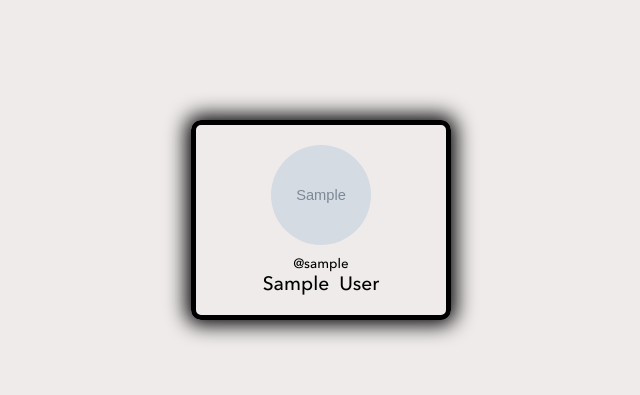
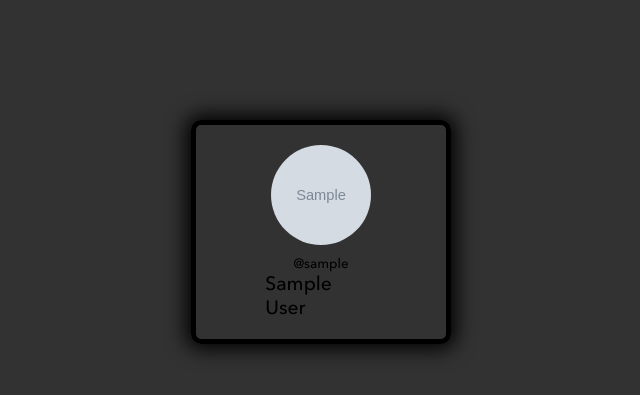
Before and after one commit to MrStewie404/messenger, a Django app: page /profile/1/ in a window 1280 px wide. Shown: the top 395 px of the page, without its empty margins (319-959 px from the left). Run offline with Django 3.2, Linux system fonts and the light colour scheme; tables that the repository leaves empty hold one stand-in row (values such as "Sample post"); grey boxes marked "Sample" are stand-in pictures.

Commit message:
minor update

```diff
--- a/static/default/styles.css
+++ b/static/default/styles.css
@@ -129,8 +129,9 @@
     color: #000000;
   }
 
-  .body-style{
-    background-color: rgb(239, 235, 235);
+body{
+    background-color: rgb(50, 50, 50);
+    /* background-color: rgb(239, 235, 235); */
     margin: 0;
     padding: 0;
     overflow: hidden;
--- a/templates/flatpages/default.html
+++ b/templates/flatpages/default.html
@@ -4,9 +4,11 @@
     <meta charset="UTF-8">
     <meta name="viewport" content="width=device-width, initial-scale=1.0">
     {% load static %}
-    <link href="{% static 'default/styles.css' %}" rel="stylesheet">
+    {% block static %}
+        <link href="{% static 'default/styles.css' %}" rel="stylesheet">
+    {% endblock %}
 </head>
-<body>
+<div>
     {% if user.is_authenticated %}
         <div class="navbar-brand" style="height: 50px;">
             <div class="box">
@@ -34,5 +36,5 @@
         {% block content %}
         {% endblock %}
     </div>
-</body>
+</div>
 </html>
--- a/templates/profile.html
+++ b/templates/profile.html
@@ -16,7 +16,7 @@
 </style>
 
 {% block content %}
-<body class="body-style">
+<body>
   <div class="window" style="width: 300px;">
     <fieldset>
       <div>
@@ -33,8 +33,7 @@
           <div style="display: flex; flex-direction: column; align-items: center; margin-top: 10px;">
             <p style="display: flex; justify-content: center; font-size: larger; font-size: smaller;">@{{ profile.username }}</p>
             <div style="display: flex; flex-direction: row;">
-              <p style="font-size: larger;">{{ profile.first_name }}</p>
-              <p style="font-size: larger;">{{ profile.last_name }}</p>
+              <p style="font-size: larger;">{{ profile.first_name }} {{ profile.last_name }}</p>
             </div>
             {% if profile == request.user %}
               <div>
```
Also changed, not shown: templates/registration/login.html (+2 -9 lines), templates/registration/signup.html (+13 -5 lines), chat/templates/chats.html (line endings or trailing spaces).
